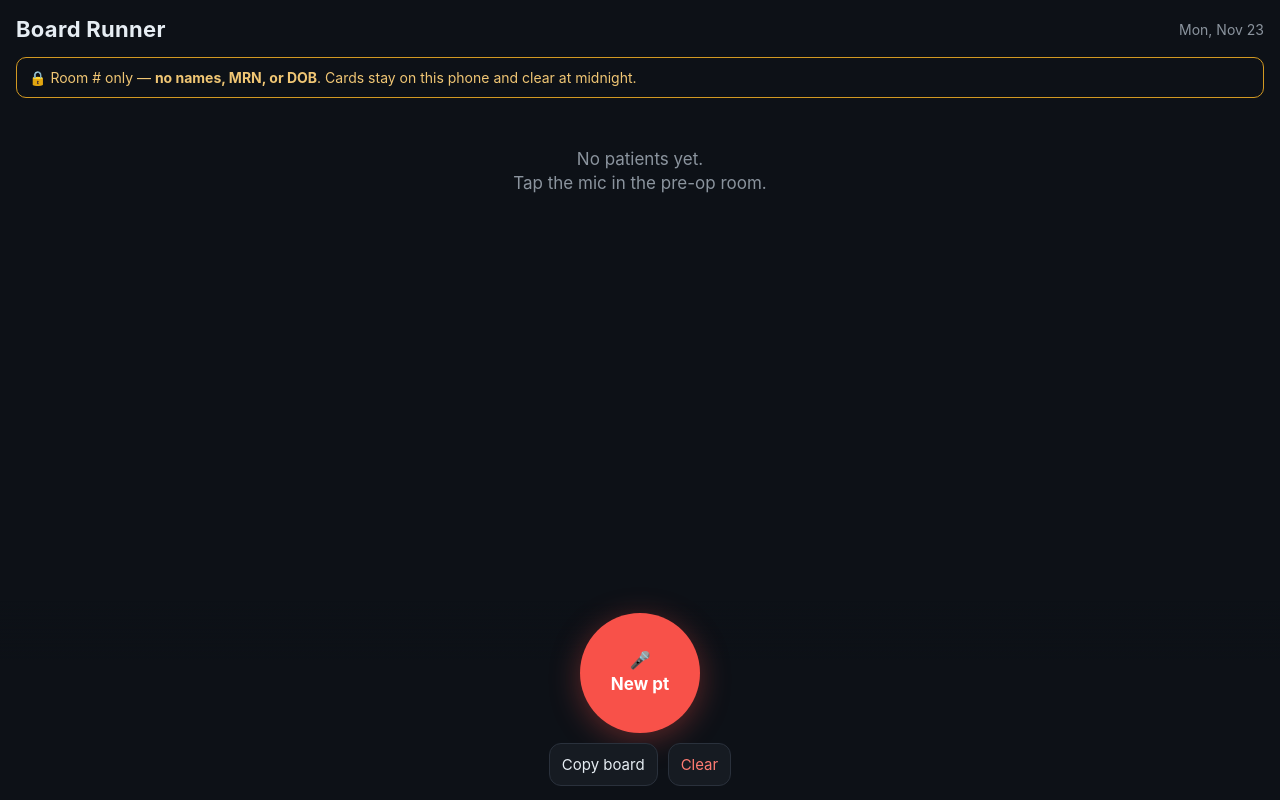
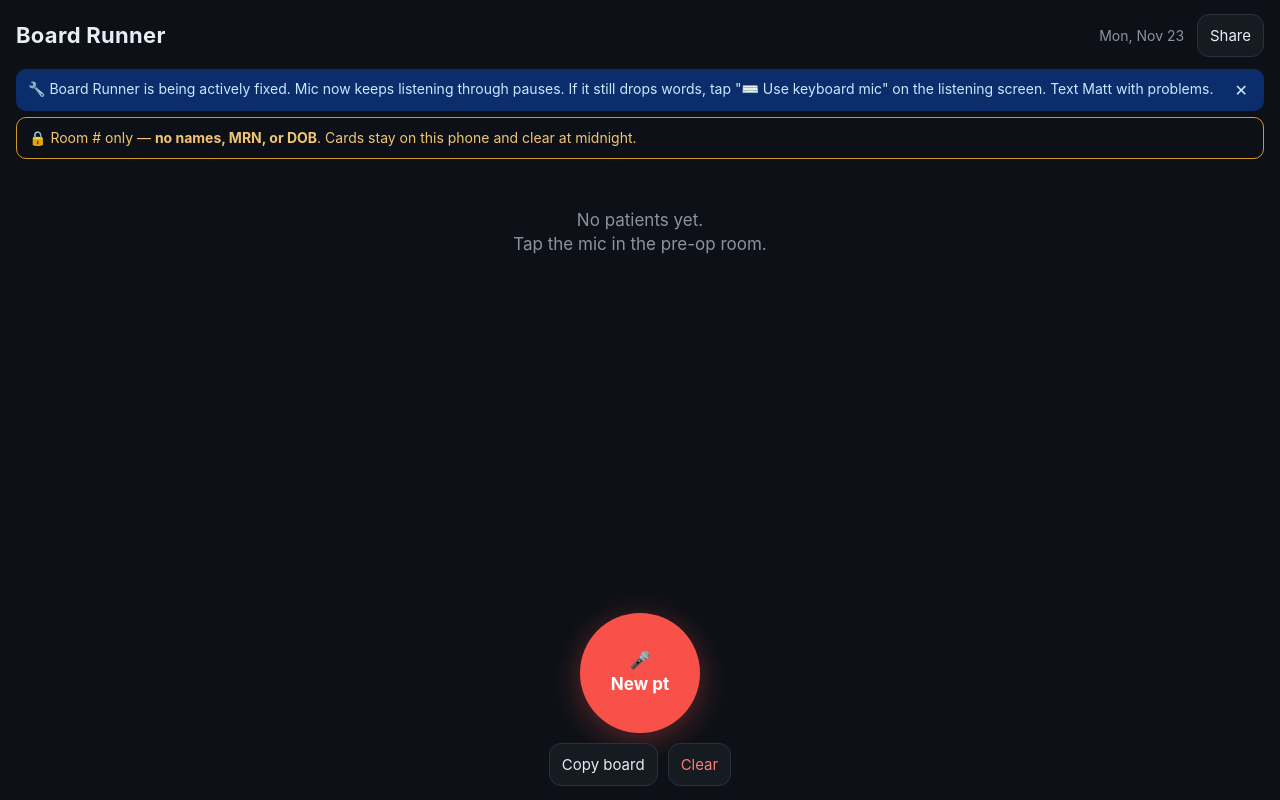
Before and after one commit to dragonpony1/board-runner-, a plain HTML site: page index.html in a window 1280 px wide. Drawn offline with Linux system fonts and the light colour scheme.

Commit message:
Add Share button and update/notice banner (version.json)
Co-Authored-By: Claude Opus 5.5 <noreply@anthropic.com>
Claude-Session: https://claude.ai/code/session_018HnCYHw3WrB8qQ2yyFdRmj

```diff
--- a/index.html
+++ b/index.html
@@ -58,13 +58,18 @@
   .toast.on { opacity:1; }
   .linkbtn { background:none; border:none; color:#58a6ff; padding:6px; font-size:15px; }
   .danger { color:#ff7b72; }
+  .banner { display:flex; gap:10px; align-items:flex-start; margin:6px 16px 0; padding:10px 12px; border-radius:10px; background:#0c2d6b; color:#cae8ff; font-size:14px; }
+  .banner.update { background:var(--accent); color:#04260f; font-weight:700; }
+  .banner span { flex:1; }
+  .banner button { background:none; border:none; color:inherit; padding:0 4px; font-size:16px; }
 </style>
 </head>
 <body>
 
 <!-- BOARD -->
 <section id="board" class="screen on">
-  <header><h1>Board Runner</h1><span class="dim" id="today"></span></header>
+  <header><h1>Board Runner</h1><span><span class="dim" id="today"></span> <button class="copy-sm" id="shareBtn" style="margin-left:8px">Share</button></span></header>
+  <div class="banner" id="banner" style="display:none"><span id="bannerText"></span><button id="bannerX" aria-label="Dismiss">✕</button></div>
   <div class="privacy">🔒 Room # only — <b>no names, MRN, or DOB</b>. Cards stay on this phone and clear at midnight.</div>
   <div class="list" id="list"></div>
   <div class="dock">
@@ -307,6 +312,35 @@
     if (confirm('Delete this card?')) { state.cards = state.cards.filter(c => c !== current); save(); renderBoard(); show('board'); }
   };
 
+  // ---------- share ----------
+  const APP_URL = location.origin + location.pathname.replace(/index\.html$/, '');
+  $('shareBtn').onclick = async () => {
+    const data = { title: 'Board Runner', text: 'Board Runner: pre-op dictation to a board card. Room # only, nothing leaves your phone. Tip: Share > Add to Home Screen.', url: APP_URL };
+    if (navigator.share) { try { await navigator.share(data); } catch (e) {} }
+    else copy(APP_URL);
+  };
+
+  // ---------- update banner (reads version.json; sends nothing) ----------
+  const APP_VERSION = '3';
+  async function checkVersion() {
+    let v;
+    try { v = await (await fetch('version.json?t=' + Date.now(), { cache: 'no-store' })).json(); } catch (e) { return; }
+    const b = $('banner');
+    if (v.version && v.version !== APP_VERSION) {
+      b.className = 'banner update'; $('bannerText').textContent = '⬆️ New version ready — tap here to update';
+      $('bannerX').style.display = 'none'; b.style.display = 'flex';
+      b.onclick = () => location.reload();
+      return;
+    }
+    let dismissed = null; try { dismissed = localStorage.getItem('br.dismissed'); } catch (e) {}
+    if (v.message && dismissed !== v.version + '|' + v.message) {
+      b.className = 'banner'; $('bannerText').textContent = v.message; $('bannerX').style.display = ''; b.style.display = 'flex'; b.onclick = null;
+      $('bannerX').onclick = () => { try { localStorage.setItem('br.dismissed', v.version + '|' + v.message); } catch (e) {} b.style.display = 'none'; };
+    } else b.style.display = 'none';
+  }
+  checkVersion();
+  document.addEventListener('visibilitychange', () => { if (!document.hidden) checkVersion(); });
+
   renderBoard();
 })();
 </script>
--- /dev/null
+++ b/version.json
@@ -0,0 +1,4 @@
+{
+  "version": "3",
+  "message": "🔧 Board Runner is being actively fixed. Mic now keeps listening through pauses. If it still drops words, tap \"⌨️ Use keyboard mic\" on the listening screen. Text Matt with problems."
+}
```
